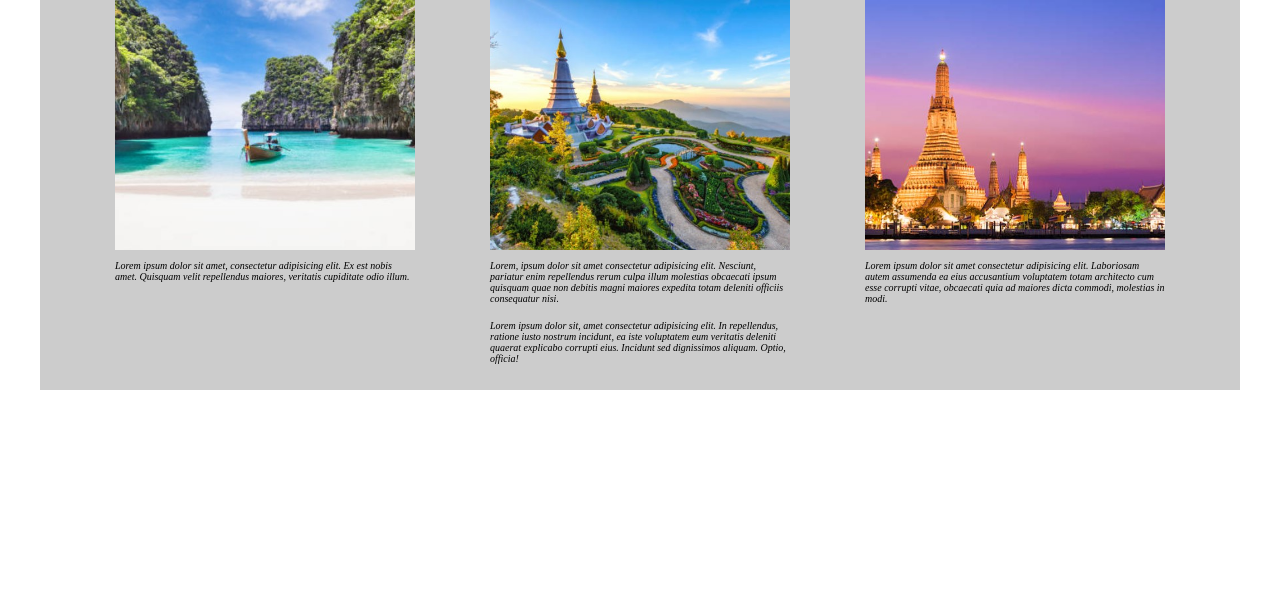
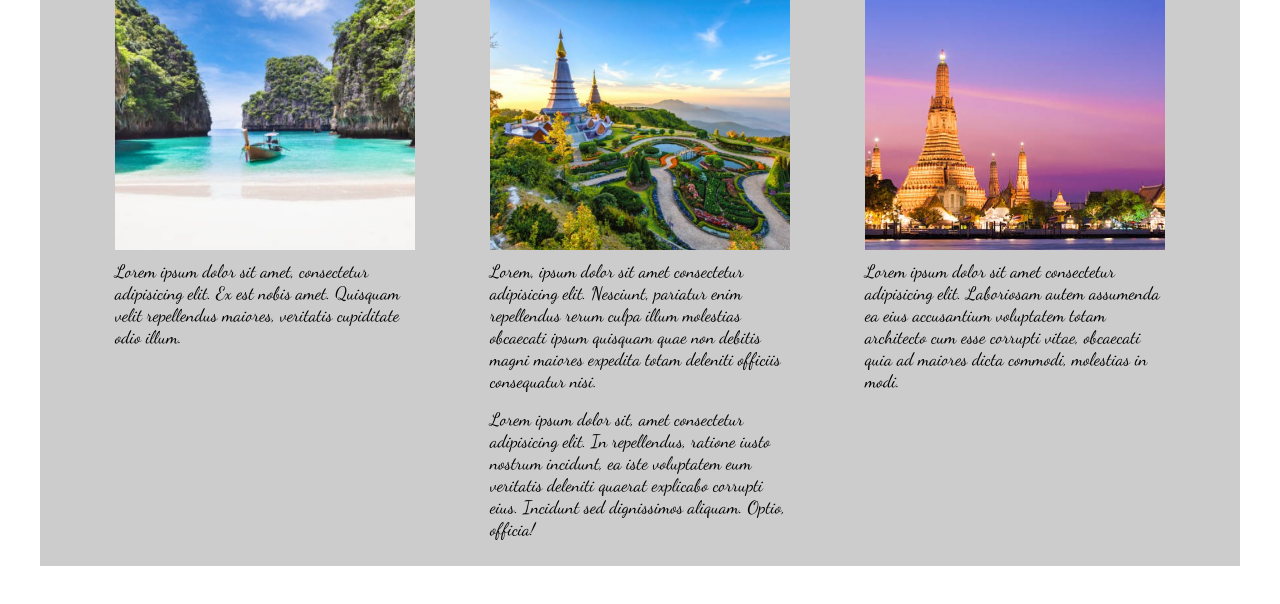
Before and after one commit to seliyos/startGit, a website: page index.html in a window 1280 px wide. Drawn offline with Linux system fonts and the light colour scheme.

Commit message:
Initial commit

```diff
--- a/scss/photo.scss
+++ b/scss/photo.scss
@@ -1,5 +1,3 @@
-@use "variables" as v;
-
 .photos {
     display: flex;
     justify-content: space-evenly;
@@ -32,14 +30,22 @@
             padding: 10px 0;
 
             p {
-                font-size: 10px;
-                font-style: italic;
+
+                font-family: 'Dancing Script', cursive;
+                // font-family: "Caveat", serif;
+                // font-weight: 600;
+                font-size: 18px;
+
             }
+
+
+
         }
-
     }
 
 }
+
+
 
 @media screen and (max-width: 940px) {
     .photos {
```
Also changed, not shown: index.html (+8 -0 lines), css/styles.css, fonts/DancingScript-VariableFont_wght.ttf (added).
